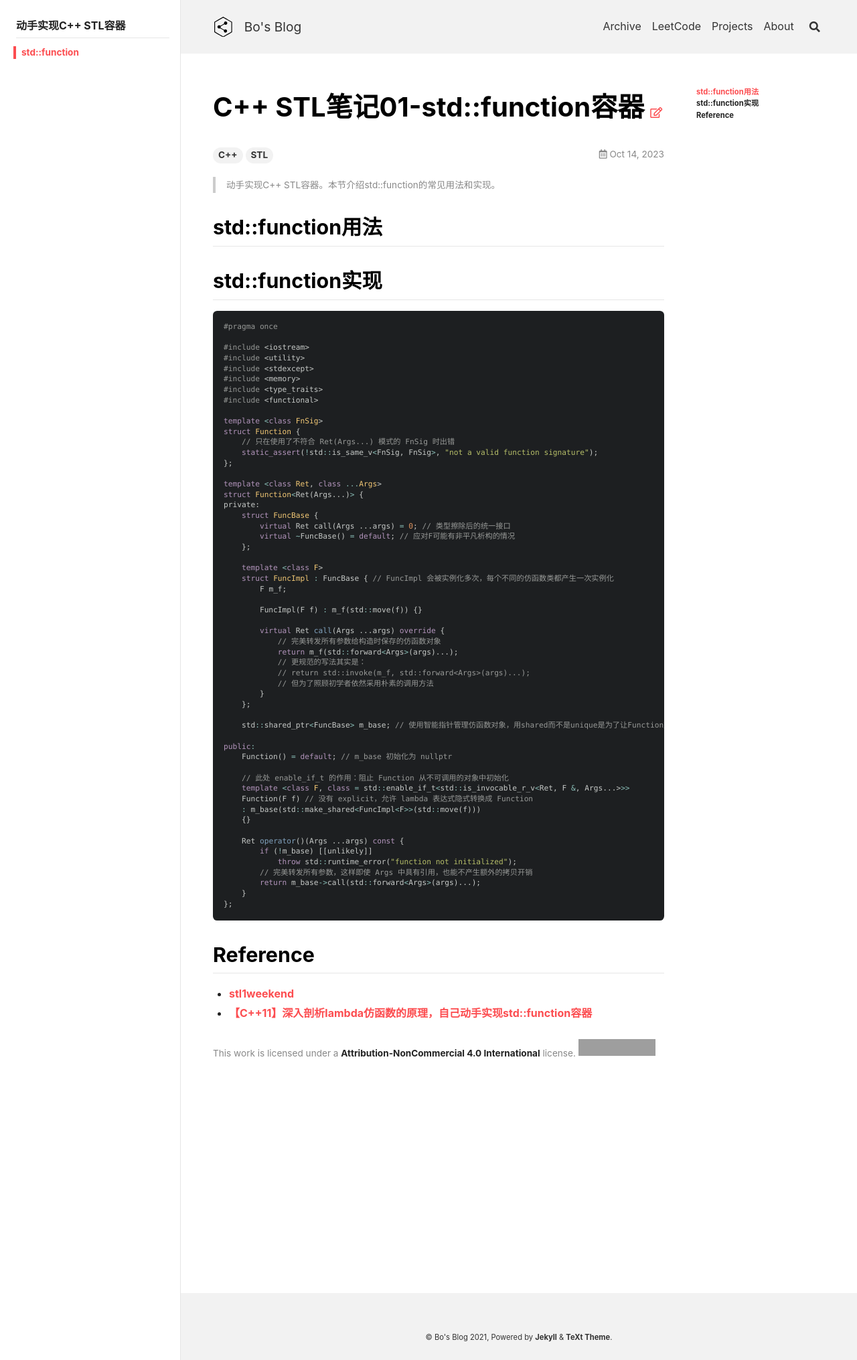
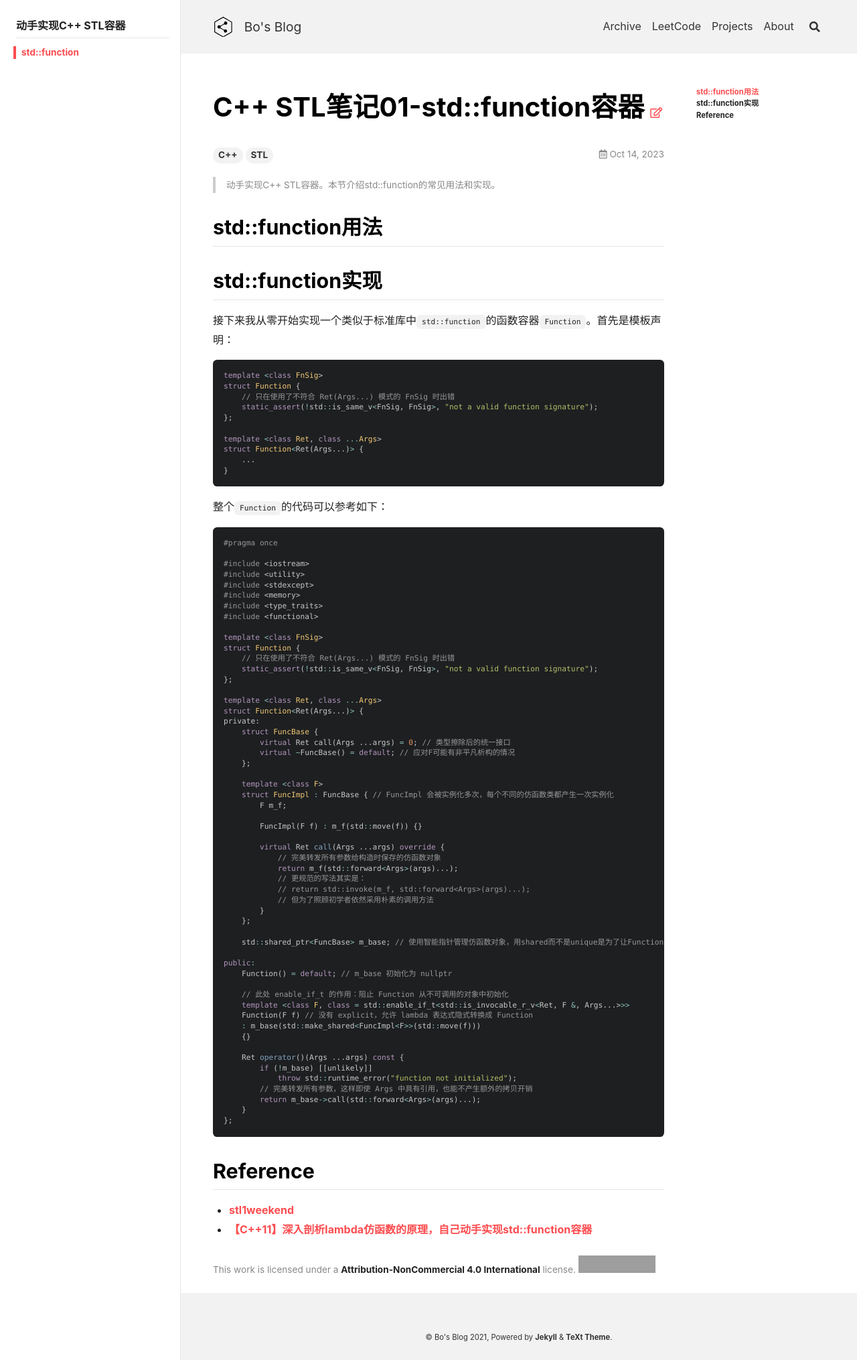
Before and after one commit to peng00bo00/peng00bo00_previous_blog, a Jekyll site: the page built from _posts/2023-10-14-STL-NOTES-01.md, in a window 1280 px wide. Shown: the whole page at 67% size. Built offline with Jekyll 4.4.1, drawn with Linux system fonts in a browser that asks for light colours; nearby versions of some CDN libraries; grey boxes are pictures that could not be loaded.

Commit message:
Update 2023-10-14-STL-NOTES-01.md

````diff
--- a/_posts/2023-10-14-STL-NOTES-01.md
+++ b/_posts/2023-10-14-STL-NOTES-01.md
@@ -15,6 +15,23 @@ sidebar:
 ## std::function用法
 
 ## std::function实现
+
+接下来我从零开始实现一个类似于标准库中`std::function`的函数容器`Function`。首先是模板声明：
+
+```cpp
+template <class FnSig>
+struct Function {
+    // 只在使用了不符合 Ret(Args...) 模式的 FnSig 时出错
+    static_assert(!std::is_same_v<FnSig, FnSig>, "not a valid function signature");
+};
+
+template <class Ret, class ...Args>
+struct Function<Ret(Args...)> {
+    ...
+}
+```
+
+整个`Function`的代码可以参考如下：
 
 ```cpp
 #pragma once
````
